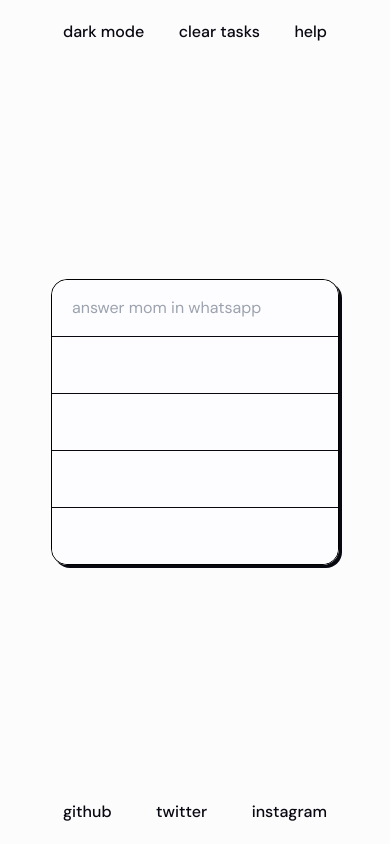
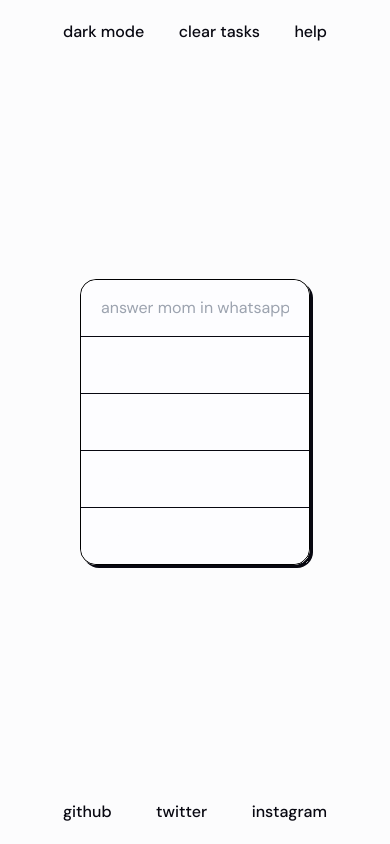
Before and after one commit to LukeberryPi/phived, a React (Vite) app: page / in a window 390 px wide. Built offline with nearby package versions, Linux system fonts and the light colour scheme.

Commit message:
adding resize-feature

```diff
--- a/package.json
+++ b/package.json
@@ -25,7 +25,8 @@
   "dependencies": {
     "react": "^18.2.0",
     "react-dom": "^18.2.0",
-    "react-helmet-async": "^1.3.0"
+    "react-helmet-async": "^1.3.0",
+    "react-resize-detector": "^8.0.4"
   },
   "devDependencies": {
     "@types/node": "^18.14.6",
--- a/src/components/Tasks/Tasks.tsx
+++ b/src/components/Tasks/Tasks.tsx
@@ -1,16 +1,29 @@
-import { useEffect, useState } from "react";
+import { useEffect, useRef, useState } from "react";
 import { placeholders } from "src/content";
 import { useTasksContext } from "src/contexts";
+import { useResizeDetector } from "react-resize-detector";
 
 export function Tasks() {
+  const widthInStorage = localStorage.getItem("width");
   const { tasks, changeTask, completeTask } = useTasksContext();
   const [placeholder, setPlaceholder] = useState<string>("");
-
   const getRandomElement = (arr: string[]) => arr[Math.floor(Math.random() * arr.length)];
+  const { width, height, ref } = useResizeDetector();
 
   useEffect(() => {
     setPlaceholder(getRandomElement(placeholders));
   }, []);
+
+  useEffect(() => {
+    const resizeListener = () => {
+      localStorage.setItem("width", String(width));
+    };
+    window.addEventListener("unload", resizeListener);
+
+    return () => {
+      window.removeEventListener("unload", resizeListener);
+    };
+  }, [width]);
 
   const handleChange = (event: React.FormEvent<HTMLInputElement>, i: number) => {
     const currentTask = event.currentTarget.value;
@@ -77,7 +90,11 @@ export function Tasks() {
   });
 
   return (
-    <form className="w-72 rounded-2xl border shadow-brutalist-dark dark:border-lighterWhite dark:shadow-brutalist-light tiny:w-80 xs:w-96">
+    <form
+      ref={ref}
+      style={{ width: widthInStorage + "px" }}
+      className="min-w-[20%] max-w-[80%] cursor-e-resize resize-x overflow-hidden rounded-2xl border shadow-brutalist-dark dark:border-lighterWhite dark:shadow-brutalist-light tiny:w-80 xs:w-96"
+    >
       {tasksMap}
     </form>
   );
```
Also changed, not shown: 1 other file (tests, documents, lock files or other folders).
